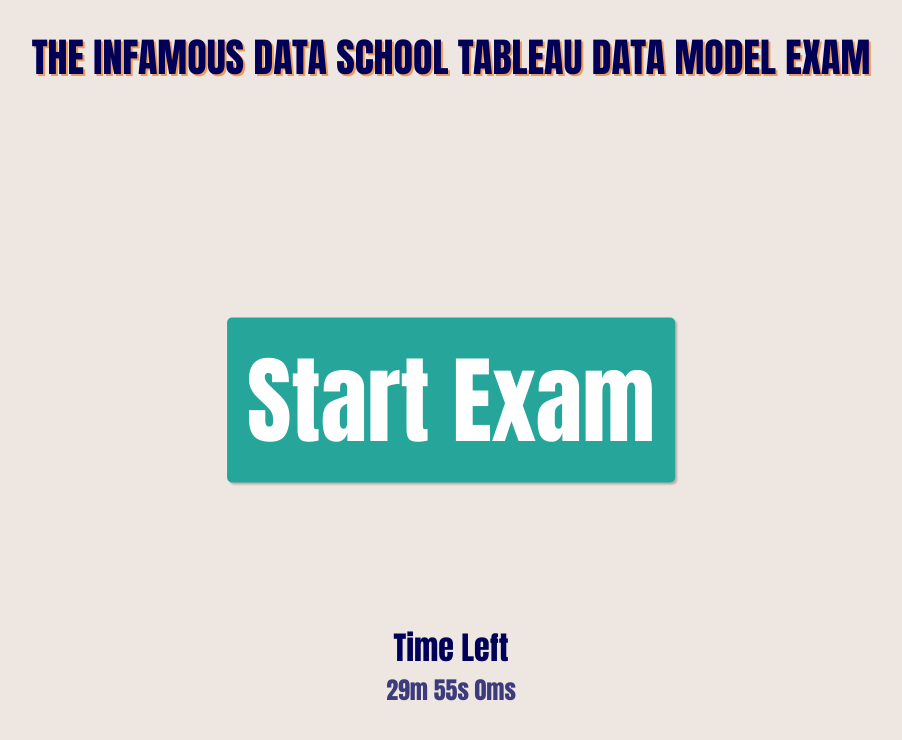
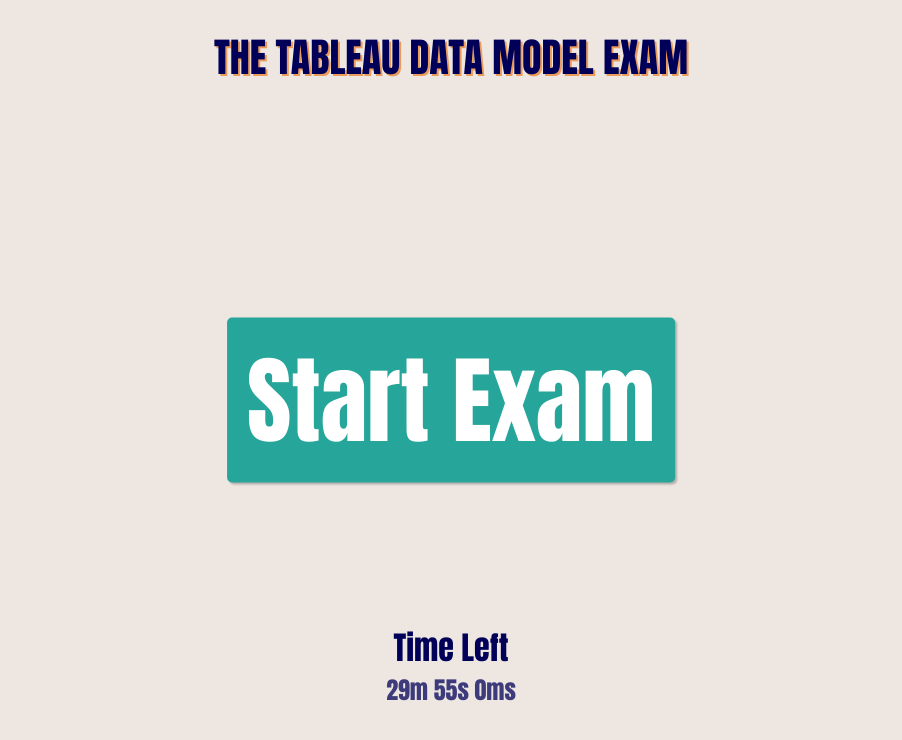
Before and after one commit to Imba456/Tableau-Data-Model-Exam, a plain HTML site: page index.html in a window 1280 px wide. Shown: the whole page, without its empty margins (189-1091 px from the left). Drawn offline with Linux system fonts and the light colour scheme.

Commit message:
updated title

```diff
--- a/index.html
+++ b/index.html
@@ -7,7 +7,7 @@
     <link rel="stylesheet" href="./style.css" />
 </head>
 <body>
-    <h1>THE INFAMOUS DATA SCHOOL TABLEAU DATA MODEL EXAM</h1>
+    <h1>THE TABLEAU DATA MODEL EXAM</h1>
 <div class="center">
     <button id="exambutton">Start Exam</button>
 </div>
```
